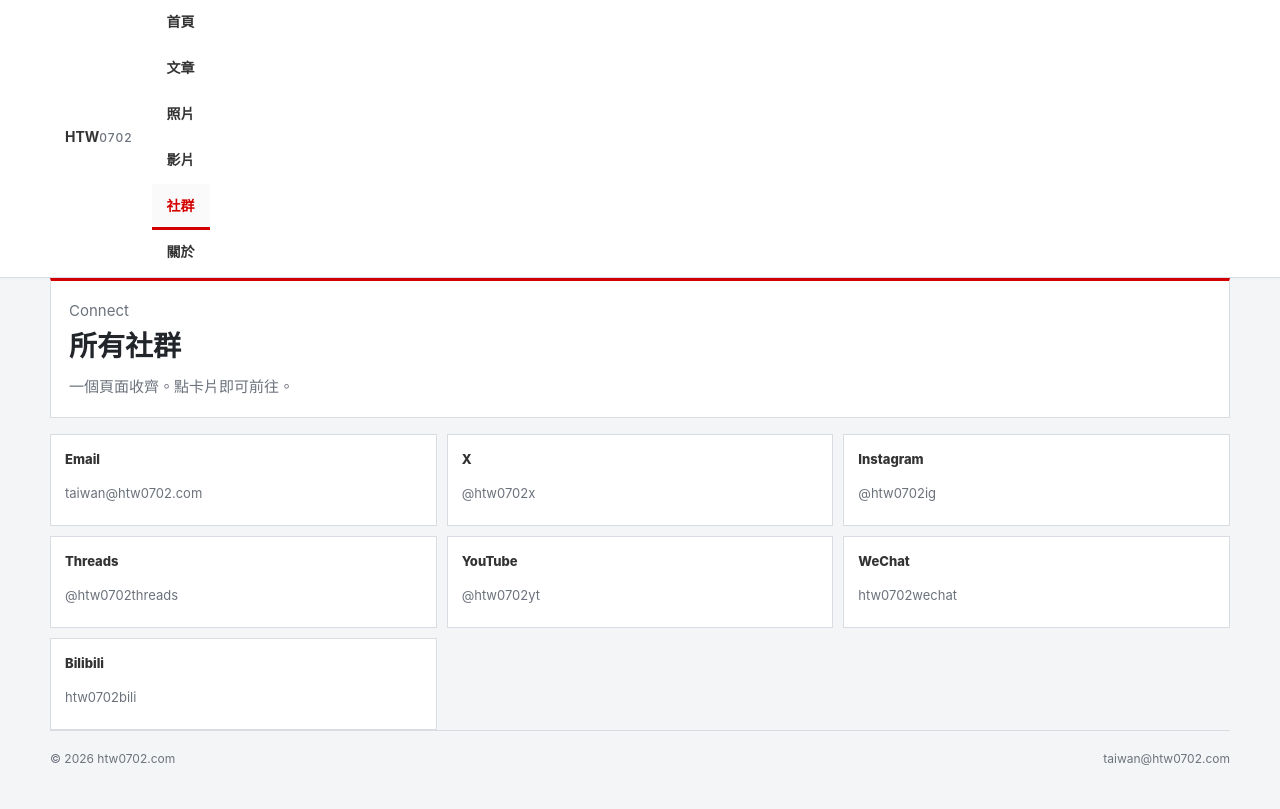
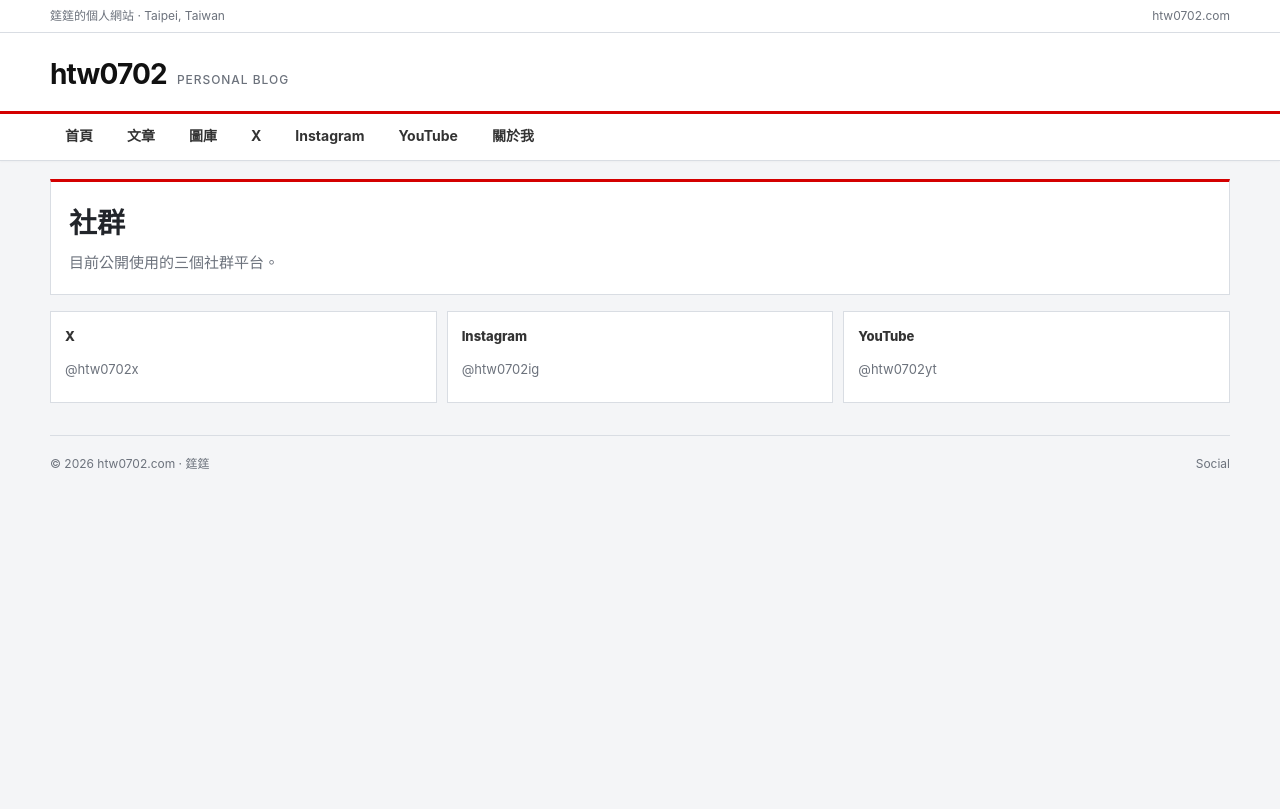
Before and after one commit to htw0702tw/htw0702.com, a plain HTML site: page socials.html in a window 1280 px wide. Drawn offline with Linux system fonts and the light colour scheme.

Commit message:
Keep only X Instagram and YouTube social accounts

```diff
--- a/socials.html
+++ b/socials.html
@@ -1,65 +1 @@
-<!doctype html>
-<html lang="zh-Hant">
-<head>
-  <meta charset="utf-8" />
-  <meta name="viewport" content="width=device-width, initial-scale=1" />
-  <title>社群 — htw0702</title>
-  <link rel="stylesheet" href="css/style.css" />
-</head>
-<body>
-  <nav class="nav">
-    <div class="wrap nav-inner">
-      <a class="brand" href="index.html">HTW<span>0702</span></a>
-      <div class="links">
-        <a href="index.html">首頁</a>
-        <a href="blog.html">文章</a>
-        <a href="photos.html">照片</a>
-        <a href="videos.html">影片</a>
-        <a class="active" href="socials.html">社群</a>
-        <a href="about.html">關於</a>
-      </div>
-    </div>
-  </nav>
-  <div class="wrap page-title">
-    <p class="kicker">Connect</p>
-    <h1>所有社群</h1>
-    <p class="lede">一個頁面收齊。點卡片即可前往。</p>
-  </div>
-  <section class="section" style="border-top:0;padding-top:0">
-    <div class="wrap socials">
-      <a class="card" href="mailto:taiwan@htw0702.com">
-        <div class="plat">Email</div>
-        <div class="handle">taiwan@htw0702.com</div>
-      </a>
-      <a class="card" href="https://x.com/htw0702x" target="_blank" rel="noopener">
-        <div class="plat">X</div>
-        <div class="handle">@htw0702x</div>
-      </a>
-      <a class="card" href="https://instagram.com/htw0702ig" target="_blank" rel="noopener">
-        <div class="plat">Instagram</div>
-        <div class="handle">@htw0702ig</div>
-      </a>
-      <a class="card" href="https://www.threads.com/@htw0702threads" target="_blank" rel="noopener">
-        <div class="plat">Threads</div>
-        <div class="handle">@htw0702threads</div>
-      </a>
-      <a class="card" href="https://www.youtube.com/@htw0702yt" target="_blank" rel="noopener">
-        <div class="plat">YouTube</div>
-        <div class="handle">@htw0702yt</div>
-      </a>
-      <div class="card">
-        <div class="plat">WeChat</div>
-        <div class="handle">htw0702wechat</div>
-      </div>
-      <a class="card" href="https://space.bilibili.com/22174258" target="_blank" rel="noopener">
-        <div class="plat">Bilibili</div>
-        <div class="handle">htw0702bili</div>
-      </a>
-    </div>
-  </section>
-  <footer class="wrap footer">
-    <span>© 2026 htw0702.com</span>
-    <span>taiwan@htw0702.com</span>
-  </footer>
-</body>
-</html>
+<!doctype html><html lang="zh-Hant"><head><meta charset="utf-8"><meta name="viewport" content="width=device-width,initial-scale=1"><title>社群 — 筳筳</title><link rel="stylesheet" href="css/style.css"></head><body><div class="utility"><div class="wrap"><span>筳筳的個人網站 · Taipei, Taiwan</span><span>htw0702.com</span></div></div><header class="site-header"><div class="wrap header-inner"><a class="brand" href="index.html"><strong>htw0702</strong><span>PERSONAL BLOG</span></a></div></header><nav class="nav"><div class="wrap nav-inner"><a href="index.html">首頁</a><a href="blog.html">文章</a><a href="gallery.html">圖庫</a><a href="x.html">X</a><a href="instagram.html">Instagram</a><a href="youtube.html">YouTube</a><a href="about.html">關於我</a></div></nav><main class="wrap page"><div class="page-title"><h1>社群</h1><p>目前公開使用的三個社群平台。</p></div><div class="socials"><a class="card" href="https://x.com/htw0702x" target="_blank" rel="noopener"><div class="plat">X</div><div class="handle">@htw0702x</div></a><a class="card" href="https://instagram.com/htw0702ig" target="_blank" rel="noopener"><div class="plat">Instagram</div><div class="handle">@htw0702ig</div></a><a class="card" href="https://www.youtube.com/@htw0702yt" target="_blank" rel="noopener"><div class="plat">YouTube</div><div class="handle">@htw0702yt</div></a></div></main><footer class="wrap footer"><span>© 2026 htw0702.com · 筳筳</span><span>Social</span></footer></body></html>
```
